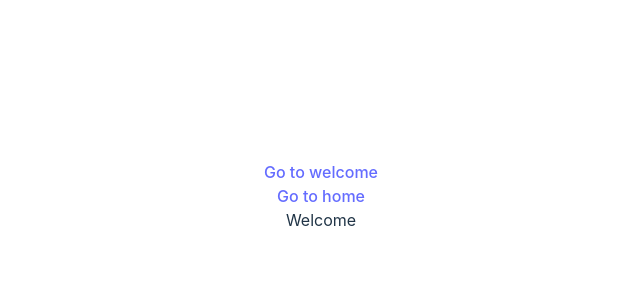
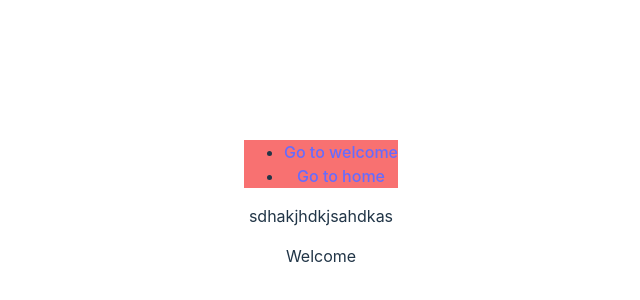
Before and after one commit to moundeveloper/eCommerce, a Vue app: page / in a window 1280 px wide. Shown: the part 204-504 px from the top of the page, without its empty margins (319-959 px from the left). Built offline with nearby package versions, Linux system fonts and the light colour scheme.

Commit message:
unocss
unocss installation

```diff
--- a/package.json
+++ b/package.json
@@ -9,6 +9,7 @@
     "preview": "vite preview"
   },
   "dependencies": {
+    "unocss": "^0.51.4",
     "vue": "^3.2.47",
     "vue-router": "^4.1.6"
   },
--- a/src/App.vue
+++ b/src/App.vue
@@ -1,13 +1,11 @@
 <script setup>
-
+import NavBar from './components/NavBar.vue';
 
 </script>
 
 <template>
-    <router-link to="/">Go to welcome</router-link>
-    <br>
-    <router-link to="/home">Go to home</router-link>
-    <router-view></router-view>
+    <NavBar />
+    <router-view :key="$route.fullPath"></router-view>
 </template>
 
 <style scoped></style>
--- a/src/components/NavBar.vue
+++ b/src/components/NavBar.vue
@@ -1,11 +1,26 @@
 <template>
-    <div>
-
-    </div>
+    <nav class="bg-red">
+        <ul>
+            <li><router-link to="/">Go to welcome</router-link></li>
+            <li><router-link to="/home">Go to home</router-link></li>
+        </ul>
+    </nav>
+    <p v-if="show">sdhakjhdkjsahdkas</p>
 </template>
 
 <script setup>
+import { useRoute } from 'vue-router';
+import { ref, watchEffect } from 'vue';
 
+const route = useRoute()
+const show = ref(true)
+
+
+watchEffect(() => {
+    if (route.fullPath === "/home") {
+        show.value = !show.value
+    }
+})
 </script>
 
 <style scoped></style>
--- a/src/main.js
+++ b/src/main.js
@@ -2,6 +2,7 @@ import { createApp } from "vue";
 import "./style.css";
 import App from "./App.vue";
 import { router } from "./router";
+import "uno.css";
 
 const app = createApp(App).use(router);
 
--- a/src/views/home.vue
+++ b/src/views/home.vue
@@ -1,11 +1,14 @@
 <template>
     <div>
         Home
+        {{ route.fullPath }}
     </div>
 </template>
 
 <script setup>
+import { useRoute } from 'vue-router';
 
+const route = useRoute()
 </script>
 
 <style scoped></style>
--- a/vite.config.js
+++ b/vite.config.js
@@ -1,7 +1,9 @@
-import { defineConfig } from 'vite'
-import vue from '@vitejs/plugin-vue'
+import { defineConfig } from "vite";
+import vue from "@vitejs/plugin-vue";
+import UnoCSS from "unocss/vite";
+import { presetUno } from "unocss";
 
 // https://vitejs.dev/config/
 export default defineConfig({
-  plugins: [vue()],
-})
+  plugins: [vue(), UnoCSS({ presets: [presetUno()] })],
+});
```
Also changed, not shown: 1 other file (tests, documents, lock files or other folders).
